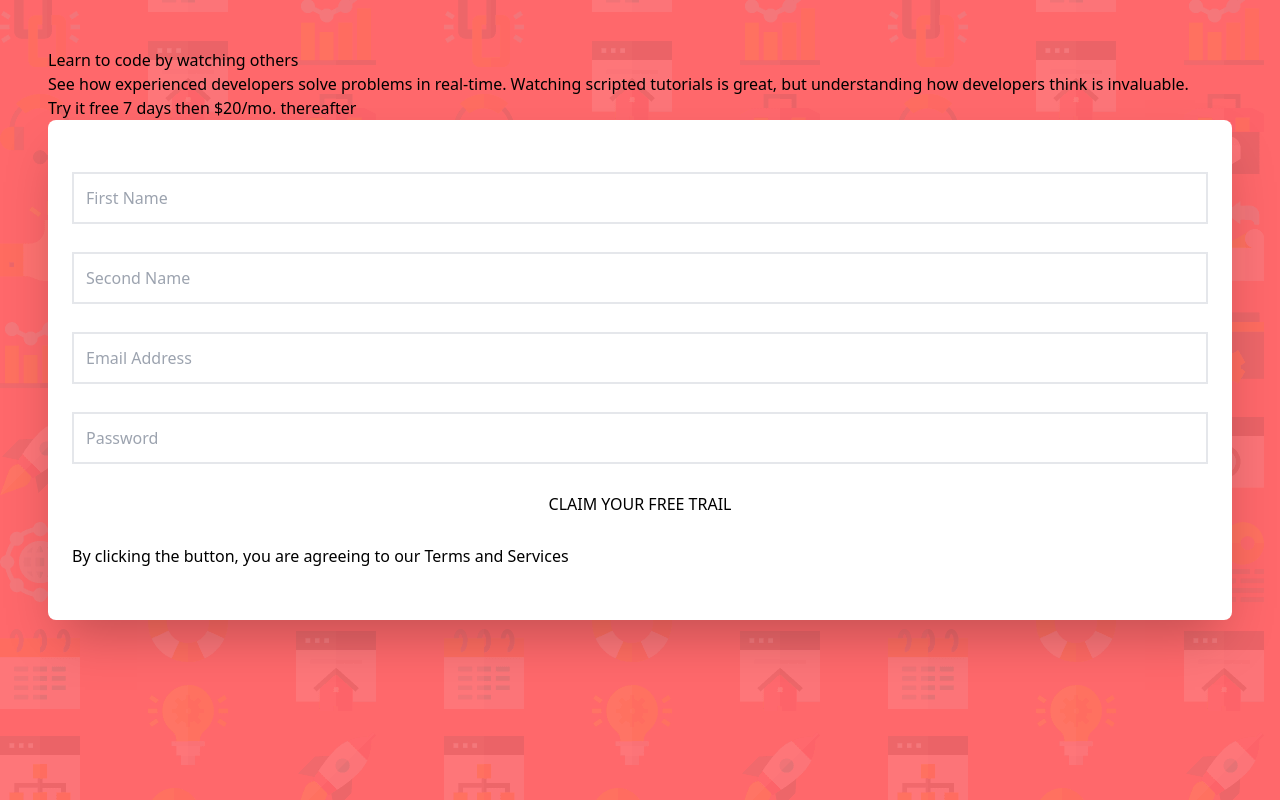
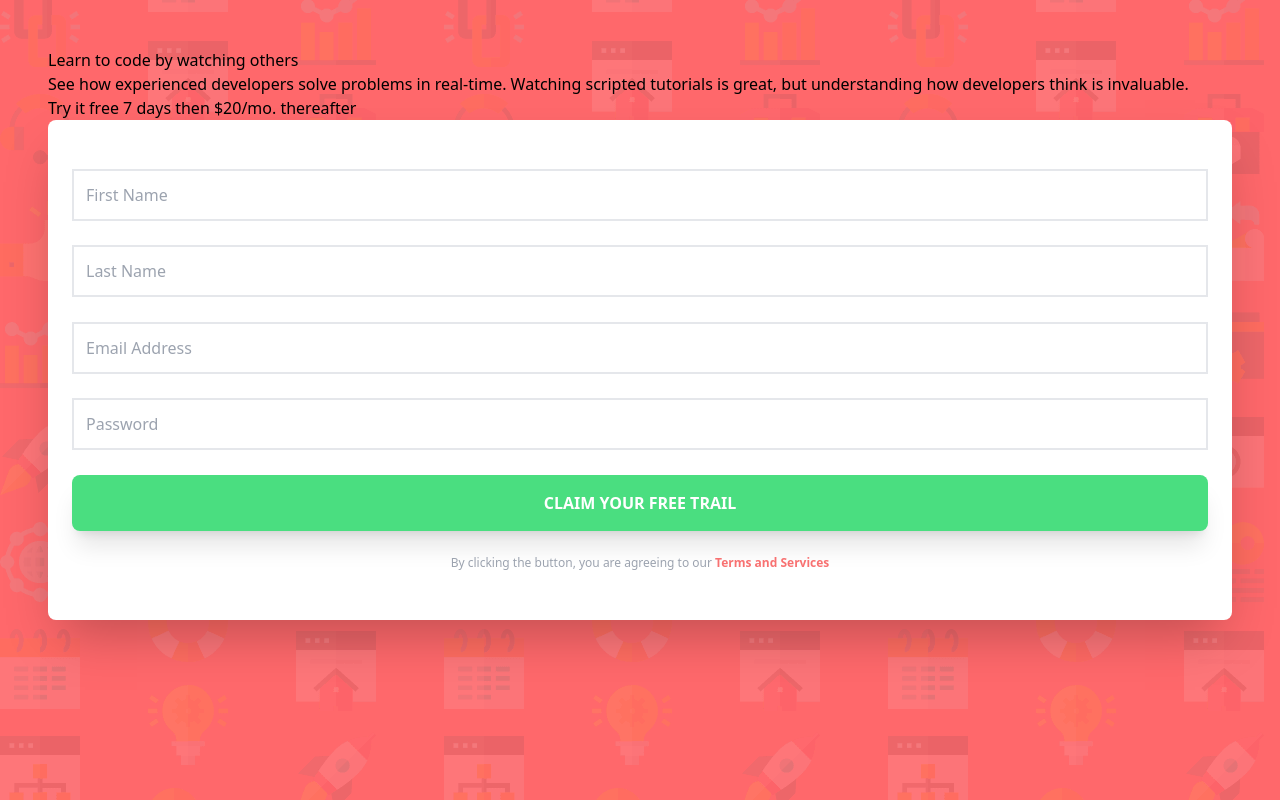
Before and after one commit to Folka2134/signup-form, a React (Vite) app: page / in a window 1280 px wide. Built offline with nearby package versions, Linux system fonts and the light colour scheme.

Commit message:
finished form validation

```diff
--- a/package.json
+++ b/package.json
@@ -9,8 +9,10 @@
     "preview": "vite preview"
   },
   "dependencies": {
+    "formik": "^2.2.9",
     "react": "^18.2.0",
-    "react-dom": "^18.2.0"
+    "react-dom": "^18.2.0",
+    "yup": "^1.0.0"
   },
   "devDependencies": {
     "@types/react": "^18.0.27",
--- a/src/App.jsx
+++ b/src/App.jsx
@@ -1,6 +1,38 @@
+import { useFormik } from "formik";
+import * as Yup from "yup";
+
 import "./App.css";
 
 function App() {
+  // Formik Logic
+
+  const formik = useFormik({
+    initialValues: {
+      firstName: "",
+      lastName: "",
+      email: "",
+      password: "",
+    },
+
+    // Validate Form
+
+    validationSchema: Yup.object({
+      firstName: Yup.string().required("First Name cannot be empty"),
+      lastName: Yup.string().required("Last Name cannot be empty"),
+      email: Yup.string()
+        .email("Looks like this is not an email")
+        .required("email cannot be empty"),
+      password: Yup.string().required("Password cannot be empty"),
+    }),
+
+    // Submit Form
+    onSubmit: (values) => {
+      console.log(values);
+    },
+  });
+
+  console.log(formik.errors);
+
   return (
     <div className="App h-screen bg-[#ff686b] bg-[url('./assets/bg-intro-desktop.png')] w-screen p-12">
       <div>
@@ -16,38 +48,96 @@ function App() {
           <p>Try it free 7 days then $20/mo. thereafter</p>
         </div>
         <div>
-          <form className="flex flex-col justify-evenly h-[500px] p-6 bg-white rounded-lg shadow-2xl">
+          <form
+            className="flex flex-col justify-evenly h-[500px] p-6 bg-white rounded-lg shadow-2xl"
+            onSubmit={formik.handleSubmit}
+          >
+            <div className="flex flex-col">
               <input
-              className="p-3 border-2 border-gray-200"
+                className={`p-3 border-2 ${
+                  formik.errors.firstName && formik.touched.firstName
+                    ? "border-red-400"
+                    : "border-gray-200"
+                }`}
                 type="text"
-              name="first-name"
-              id="first-name"
+                name="firstName"
                 placeholder="First Name"
+                value={formik.values.firstName}
+                onChange={formik.handleChange}
               />
+              {formik.errors.firstName && formik.touched.firstName && (
+                <label className="text-xs text-red-400 p-2 text-right italic">
+                  {formik.errors.firstName}
+                </label>
+              )}
+            </div>
+            <div className="flex flex-col">
               <input
-              className="p-3 border-2 border-gray-200"
+                className={`p-3 border-2 ${
+                  formik.errors.lastName && formik.touched.lastName
+                    ? "border-red-400"
+                    : "border-gray-200"
+                }`}
                 type="text"
-              name="second-name"
-              id="second-name"
-              placeholder="Second Name"
+                name="lastName"
+                placeholder="Last Name"
+                value={formik.values.lastName}
+                onChange={formik.handleChange}
               />
+              {formik.errors.lastName && formik.touched.lastName && (
+                <label className="text-xs text-red-400 p-2 text-right italic">
+                  {formik.errors.lastName}
+                </label>
+              )}
+            </div>
+            <div className="flex flex-col">
               <input
-              className="p-3 border-2 border-gray-200"
+                className={`p-3 border-2 ${
+                  formik.errors.email && formik.touched.email
+                    ? "border-red-400"
+                    : "border-gray-200"
+                }`}
                 type="email"
-              name="email-address"
-              id="email-address"
+                name="email"
                 placeholder="Email Address"
+                value={formik.values.email}
+                onChange={formik.handleChange}
               />
+              {formik.errors.email && formik.touched.email && (
+                <label className="text-xs text-red-400 p-2 text-right italic">
+                  {formik.errors.email}
+                </label>
+              )}
+            </div>
+            <div className="flex flex-col">
               <input
-              className="p-3 border-2 border-gray-200"
+                className={`p-3 border-2 ${
+                  formik.errors.password && formik.touched.password
+                    ? "border-red-400"
+                    : "border-gray-200"
+                }`}
                 type="text"
                 name="password"
-              id="password"
                 placeholder="Password"
+                value={formik.values.password}
+                onChange={formik.handleChange}
               />
-            <input type="submit" value="CLAIM YOUR FREE TRAIL" />
-            <p>
-              By clicking the button, you are agreeing to our Terms and Services
+              {formik.errors.password && formik.touched.password && (
+                <label className="text-xs text-red-400 p-2 text-right italic">
+                  {formik.errors.password}
+                </label>
+              )}
+            </div>
+            <input
+              className="text-white font-semibold bg-green-400 p-4 rounded-lg shadow-xl"
+              type="submit"
+              value="CLAIM YOUR FREE TRAIL"
+            />
+            <p className="text-xs text-gray-400 text-center px-8">
+              By clicking the button, you are agreeing to our{" "}
+              <span className="text-red-400 font-semibold">
+                Terms and Services
+              </span>
             </p>
           </form>
         </div>
```
Also changed, not shown: 1 other file (tests, documents, lock files or other folders). Lines whose indentation alone changed are shown as unchanged.
